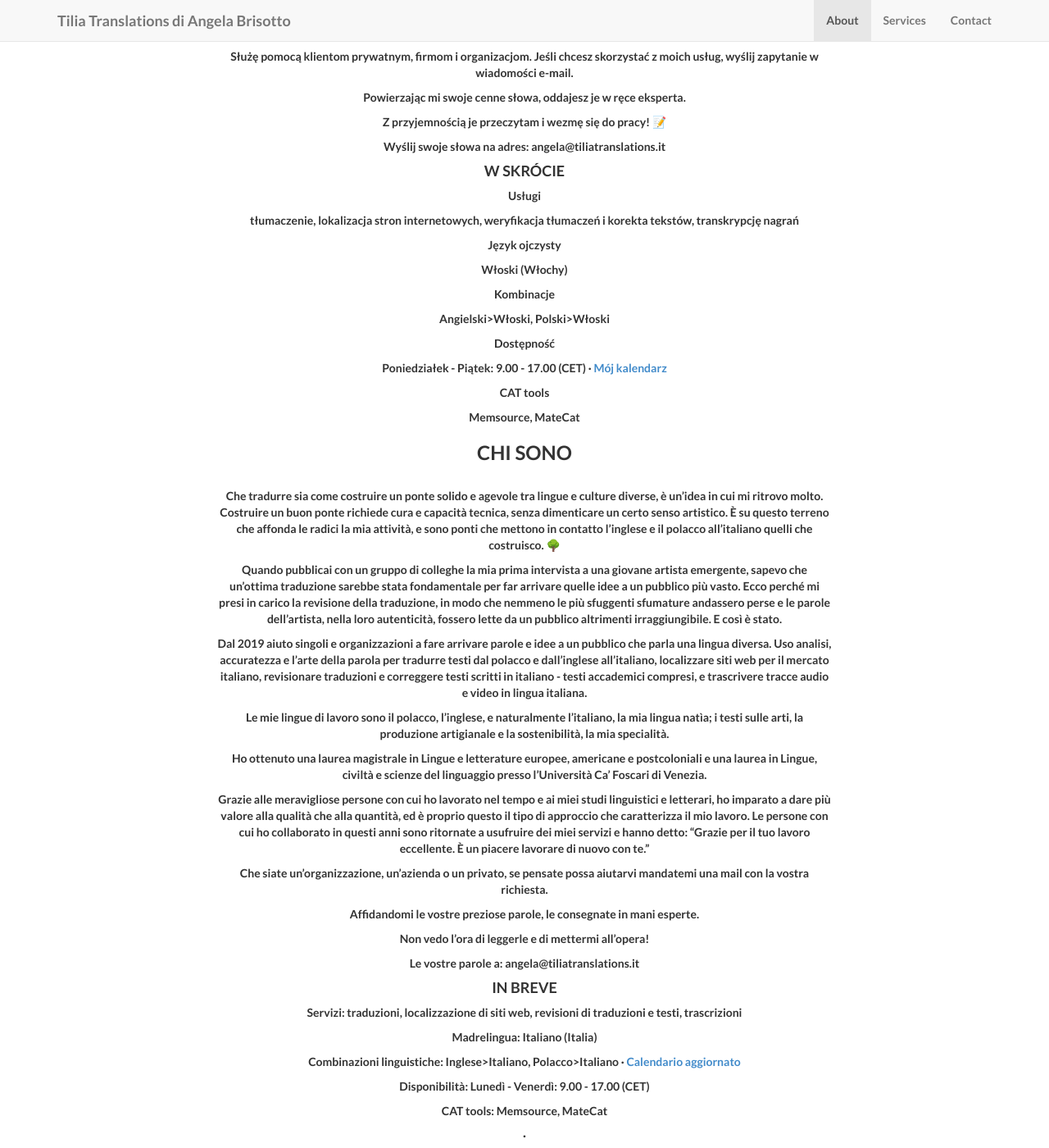
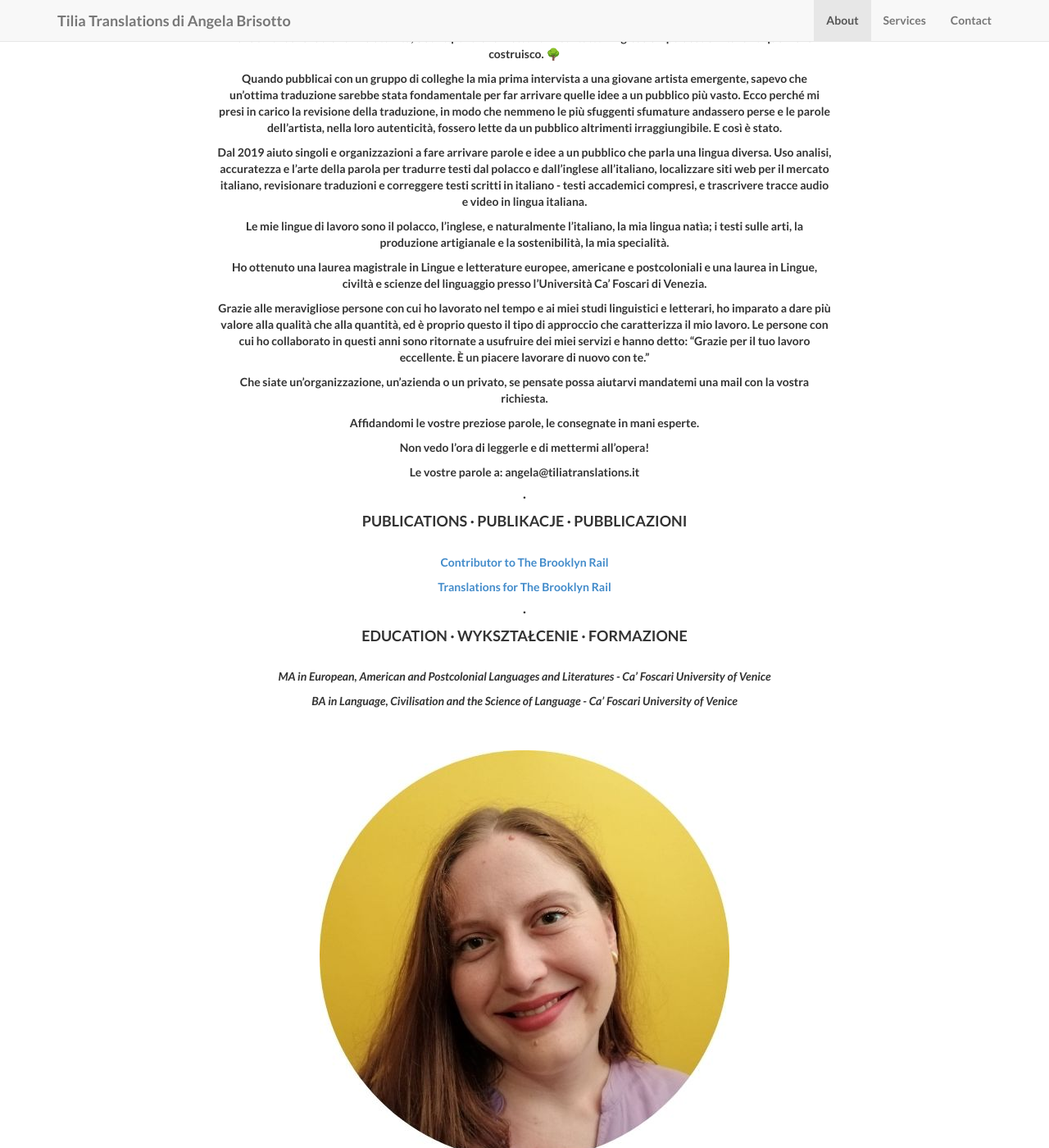
Before and after one commit to angelatiliatranslations/tiliatranslations.github.io, a Jekyll site: the page built from index.html, in a window 1280 px wide and 1400 px high, scrolled down 2410 px. Shown: the whole window at 82% size. Built offline with Jekyll 4.4.1, drawn with Linux system fonts in a browser that asks for light colours; some of the changed text lies outside the part shown.

Commit message:
Update about.html

```diff
--- a/_includes/about.html
+++ b/_includes/about.html
@@ -36,49 +36,7 @@
                     Send your words to: <span style="text-decoration:underline;">angela@tiliatranslations.it</span>
                 </p>
 
-  <h4>OVERVIEW</h4>
-
-
-  <tr>
-   <td><strong>Services</strong>
-</p>
-   </td>
-   <td>translation, website localisation, translation revision, proofreading, transcriptions
-</p>
-   </td>
-  </tr>
-  <tr>
-   <td><strong>Native language</strong>
-</p>
-   </td>
-   <td>Italian (Italy)
-</p>
-   </td>
-  </tr>
-  <tr>
-   <td><strong>Language pairs</strong>
-</p>
-   </td>
-   <td>English>Italian, Polish>Italian
-</p>
-   </td>
-  </tr>
-  <tr>
-   <td><strong>Availability</strong>
-</p>
-   </td>
-   <td>Monday - Friday: 9 AM - 5 PM (CET) · <a href="http://www.proz.com/translator/2997713">Current availability</a>
-</p>
-   </td>
-  </tr>
-  <tr>
-   <td><strong>CAT tools</strong>
-</p>
-   </td>
-   <td>Memsource, MateCat
-</p>
-   </td>
-  </tr>
+ <br>
 
 
 <h3>O MNIE</h3>
@@ -114,49 +72,7 @@
                     Wyślij swoje słowa na adres: angela@tiliatranslations.it
                 </p>
 
-<h4>W SKRÓCIE</h4>
-
-
-  <tr>
-   <td><strong>Usługi</strong>
-</p>
-   </td>
-   <td>tłumaczenie, lokalizacja stron internetowych, weryfikacja tłumaczeń i korekta tekstów, transkrypcję nagrań
-</p>
-   </td>
-  </tr>
-  <tr>
-   <td><strong>Język ojczysty</strong>
-</p>
-   </td>
-   <td>Włoski (Włochy)
-</p>
-   </td>
-  </tr>
-  <tr>
-   <td><strong>Kombinacje</strong>
-</p>
-   </td>
-   <td>Angielski>Włoski, Polski>Włoski
-</p>
-   </td>
-  </tr>
-  <tr>
-   <td><strong>Dostępność</strong>
-</p>
-   </td>
-   <td>Poniedziałek - Piątek: 9.00 - 17.00 (CET) · <a href="http://www.proz.com/translator/2997713">Mój kalendarz</a>
-</p>
-   </td>
-  </tr>
-  <tr>
-   <td><strong>CAT tools</strong>
-</p>
-   </td>
-   <td>Memsource, MateCat
-</p>
-   </td>
-  </tr>
+<br>
 
 <h3>CHI SONO</h3>
                 <br>
@@ -191,34 +107,7 @@
                     Le vostre parole a: angela@tiliatranslations.it
                 </p>
 
-<h4>IN BREVE</h4>
 
-
-  <tr>
-   <td><strong>Servizi</strong>: traduzioni, localizzazione di siti web, revisioni di traduzioni e testi, trascrizioni
-</p>
-   </td>
-  </tr>
-  <tr>
-   <td><strong>Madrelingua</strong>: Italiano (Italia)
-</p>
-   </td>
-  </tr>
-  <tr>
-   <td><strong>Combinazioni linguistiche</strong>: Inglese>Italiano, Polacco>Italiano · <a href="http://www.proz.com/translator/2997713">Calendario aggiornato</a>
-</p>
-   </td>
-  </tr>
-  <tr>
-   <td><strong>Disponibilità</strong>: Lunedì - Venerdì: 9.00 - 17.00 (CET)
-</p>
-   </td>
-  </tr>
-  <tr>
-   <td><strong>CAT tools</strong>: Memsource, MateCat
-</p>
-   </td>
-  </tr>
 
                 ·
 
```
